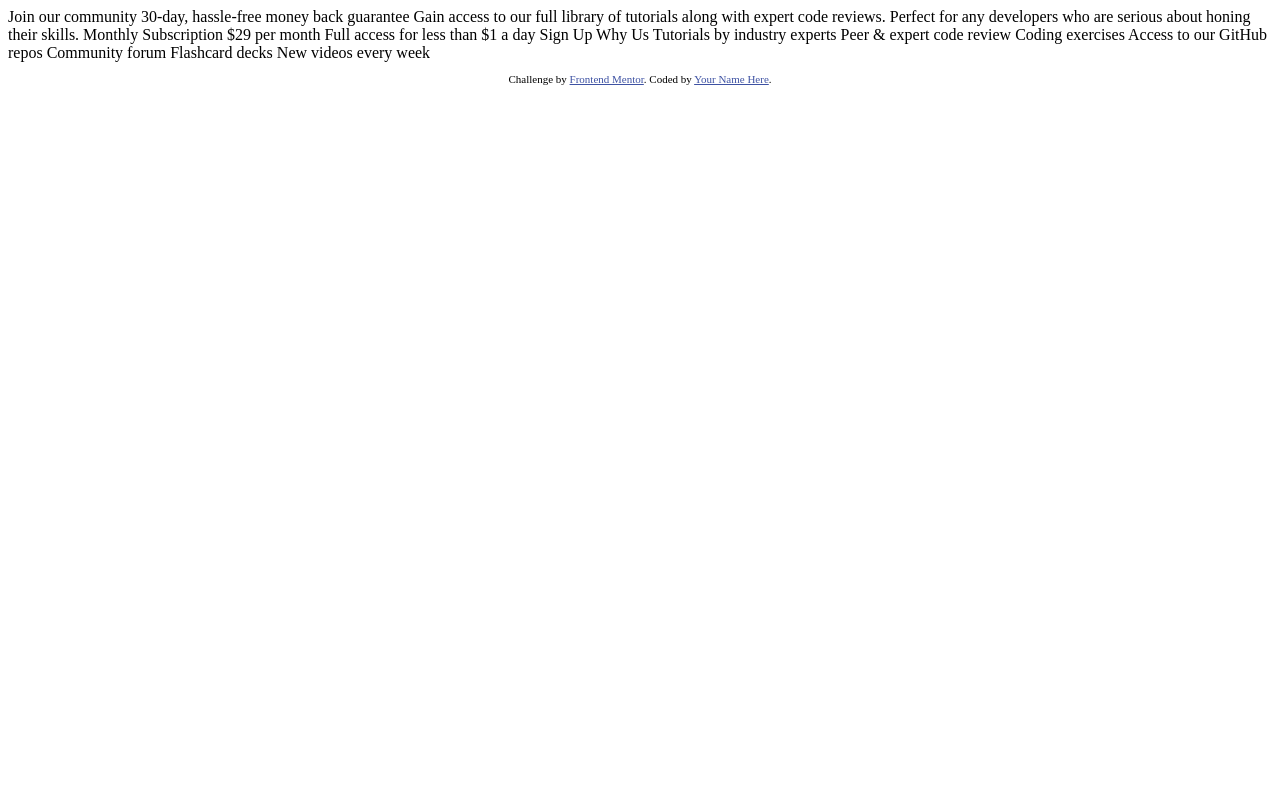
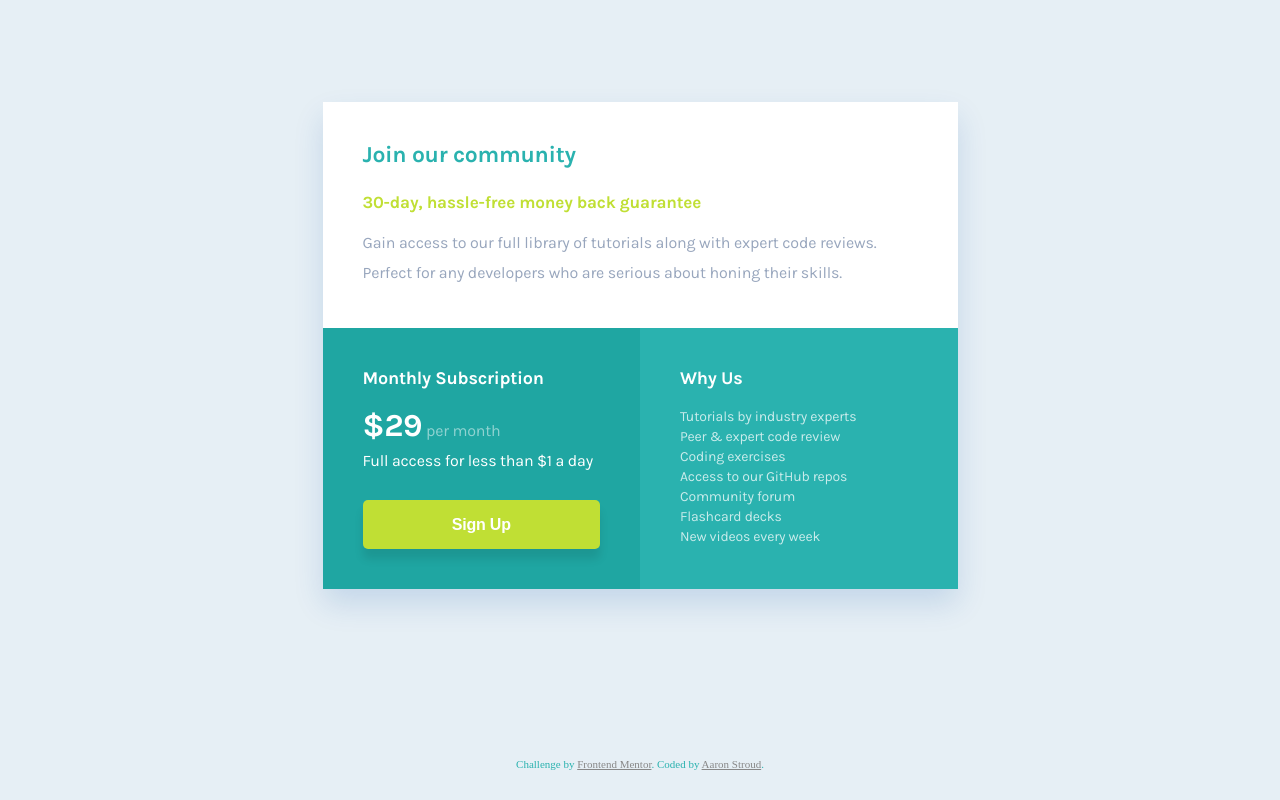
Before and after one commit to astroud/frontendmentor-single-price-grid-component, a plain HTML site: page index.html in a window 1280 px wide. Drawn offline with Linux system fonts and the light colour scheme.

Commit message:
design v1

```diff
--- a/index.html
+++ b/index.html
@@ -5,45 +5,53 @@
   <meta name="viewport" content="width=device-width, initial-scale=1.0"> <!-- displays site properly based on user's device -->
 
   <link rel="icon" type="image/png" sizes="32x32" href="./images/favicon-32x32.png">
+  <link rel="preconnect" href="https://fonts.gstatic.com">
+  <link href="https://fonts.googleapis.com/css2?family=Karla:wght@400;700&display=swap" rel="stylesheet">
+  <link rel="stylesheet" href="style.css">
 
   <title>Frontend Mentor | Single Price Grid Component</title>
-
-  <!-- Feel free to remove these styles or customise in your own stylesheet 👍 -->
-  <style>
-    .attribution { font-size: 11px; text-align: center; }
-    .attribution a { color: hsl(228, 45%, 44%); }
-  </style>
 </head>
 <body>
-  Join our community
+  <div class="container">
+    <div class="cta">
+      <h1>Join our community</h1>
 
-  30-day, hassle-free money back guarantee
+      <h2>30-day, hassle-free money back guarantee</h2>
 
-  Gain access to our full library of tutorials along with expert code reviews.
-  Perfect for any developers who are serious about honing their skills.
+      <p>Gain access to our full library of tutorials along with expert code reviews. Perfect for any developers who are
+        serious about honing their skills.</p>
+      </div>
 
-  Monthly Subscription
+    <div class="subscription">
+      <h2>Monthly Subscription</h2>
 
-  &dollar;29 per month
+      <span class="price">&dollar;29</span> <span class="term">per month</span>
 
-  Full access for less than &dollar;1 a day
+      <p>Full access for less than &dollar;1 a day</p>
 
-  Sign Up
+      <button>Sign Up</button>
+      </div>
 
-  Why Us
+      <div class="benefits">
+        <h2>Why Us</h2>
 
-  Tutorials by industry experts
-  Peer &amp; expert code review
-  Coding exercises
-  Access to our GitHub repos
-  Community forum
-  Flashcard decks
-  New videos every week
+      <ul>
+        <li>Tutorials by industry experts</li>
+        <li>Peer &amp; expert code review</li>
+        <li>Coding exercises</li>
+        <li>Access to our GitHub repos</li>
+        <li>Community forum</li>
+        <li>Flashcard decks</li>
+        <li>New videos every week</li>
+      </ul>
+      </div>
 
-  <footer>
-    <p class="attribution">
-      Challenge by <a href="https://www.frontendmentor.io?ref=challenge" target="_blank">Frontend Mentor</a>.
-      Coded by <a href="#">Your Name Here</a>.
+  </div>
+
+  <footer class="attribution">
+    <p>
+      Challenge by <a href="https://www.frontendmentor.io?ref=astroud" target="_blank">Frontend Mentor</a>.
+      Coded by <a href="https://aaronstroud.com">Aaron Stroud</a>.
     </p>
   </footer>
 </body>
--- /dev/null
+++ b/style.css
@@ -0,0 +1,173 @@
+* {
+  padding: 0;
+  margin: 0;
+  box-sizing: border-box;
+}
+
+:root {
+  --cyan: hsl(179, 62%, 43%);
+  --bright-yellow: hsl(71, 73%, 54%);
+  --light-gray: hsl(204, 43%, 93%);
+  --grayish-blue: hsl(218, 22%, 67%);
+  --body-background: #E6EFF5;
+}
+
+body {
+  display: flex;
+  flex-wrap: wrap;
+  justify-content: center;
+  align-items: center;
+  width: 100vw;
+  height: 100vh;
+  background: var(--body-background);
+}
+
+.container {
+  display: flex;
+  flex-wrap: wrap;
+  font-family: 'Karla', sans-serif;
+  font-size: 16px;
+  width: clamp(311px, 80vw, 635px);
+  margin-top: clamp(72px, 5vh, 163px);
+  box-shadow: 0px 15px 30px rgba(0, 81, 171, 0.148847);
+  border-radius: 8px;
+}
+
+.cta, .subscription, .benefits {
+  padding: clamp(24px, 7.7%, 40px);
+}
+
+.subscription, .benefits {
+  flex: 1;
+  min-width: 311px;
+}
+
+.cta {
+  background: #fff;
+  font-size: clamp(14px, 3.2vw, 16px);
+}
+
+.cta h1 {
+  font-weight: bold;
+  font-size: 1.43em;
+  line-height: 115.5%;
+  letter-spacing: -0.25px;
+  color: var(--cyan);
+}
+
+.cta h2 {
+  font-weight: bold;
+  font-size: 1.07em;
+  line-height: 20px;
+  letter-spacing: -0.1875px;
+  color: var(--bright-yellow);
+  margin: 24px 0 16px 0;
+}
+
+.cta p {
+  font-weight: normal;
+  line-height: 186%;
+  letter-spacing: -0.175px;
+  color: var(--grayish-blue);
+}
+
+.subscription {
+  color: #fff;
+  background: #1FA6A2;
+}
+
+.subscription h2 {
+  font-weight: bold;
+  font-size: 18px;
+  line-height: 21px;
+  letter-spacing: -0.225px;
+  margin-bottom: 18px;
+}
+
+.subscription p {
+  font-size: 16px;
+  line-height: 26px;
+  letter-spacing: -0.2px;
+  margin-top: 4px;
+}
+
+.subscription .price {
+  font-weight: bold;
+  font-size: 32px;
+  line-height: 37px;
+  letter-spacing: -0.4px;
+}
+
+.subscription .term {
+  font-size: 16px;
+  line-height: 26px;
+  letter-spacing: -0.2px;
+  opacity: 0.5;
+}
+
+.subscription button {
+  width: clamp(237px, 100%, 263px);
+  margin-top: 26px;
+  padding: 15px;
+  background: var(--bright-yellow);
+  box-shadow: 0px 10px 10px rgba(0, 0, 0, 0.0973011);
+  border: none;
+  border-radius: 5px;
+
+  color: #fff;
+  font-weight: bold;
+  font-size: 16px;
+  line-height: 19px;
+  letter-spacing: -0.2px;
+  transition: all 0.3s ease;
+}
+
+.subscription button:hover {
+  transform: scale(1.1);
+}
+
+.benefits {
+  background: var(--cyan);
+  color: #fff;
+}
+
+.benefits h2 {
+  margin-bottom: 18px;
+  font-weight: bold;
+  font-size: 18px;
+  line-height: 21px;
+  letter-spacing: -0.225px;
+}
+
+.benefits li {
+  list-style-type: none;
+  font-size: 14px;
+  line-height: 20px; /* or 143% */
+  letter-spacing: -0.175px;
+  mix-blend-mode: normal;
+  opacity: 0.75;
+}
+
+
+.attribution {
+  width: 100vw;
+  align-self: flex-end;
+  margin-top: 50px;
+  padding: 30px 0 30px 0;
+  font-size: 11px;
+  text-align: center;
+  color: var(--cyan);
+  transition: all 0.5s ease-in-out;
+}
+
+.attribution:hover {
+  transform: scale(1.4);
+}
+
+.attribution a {
+  color: #888;
+}
+
+.attribution a:hover {
+  color: #000;
+}
```
